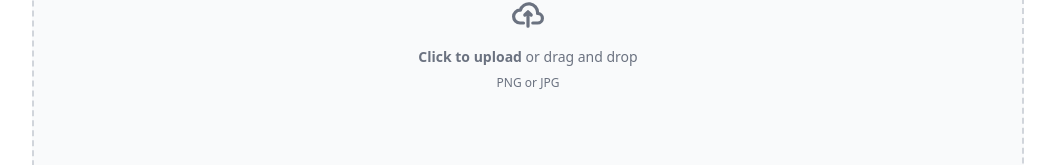
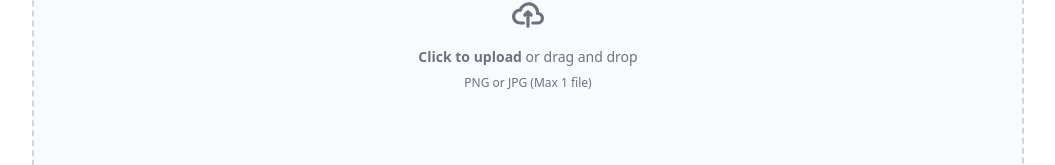
Before and after one commit to rmuraix/yoloz, a React (Vite) app: page / in a window 1280 px wide. Shown: the part 162-327 px from the top of the page, without its empty margins (112-1167 px from the left). Built offline with nearby package versions, Linux system fonts and the light colour scheme.

Commit message:
Limit type and number of inputs

```diff
--- a/src/frontend/App.tsx
+++ b/src/frontend/App.tsx
@@ -29,6 +29,10 @@
   }, []);
   const { getRootProps, getInputProps, acceptedFiles } = useDropzone({
     onDrop,
+    accept: {
+      "image/*": [],
+    },
+    maxFiles: 1,
   });
 
   const filesUpdated: FileWithPath[] = acceptedFiles;
@@ -59,7 +63,7 @@
                   and drop
                 </p>
                 <p className="text-xs text-gray-500 dark:text-gray-400">
-                  PNG or JPG
+                  PNG or JPG (Max 1 file)
                 </p>
               </div>
               <input
@@ -67,7 +71,7 @@
                 id="dropzone-file"
                 type="file"
                 className="hidden"
-                accept="image/png, image/jpeg, image/jpg"
+                accept="image/*"
               />
             </label>
           </div>
```
